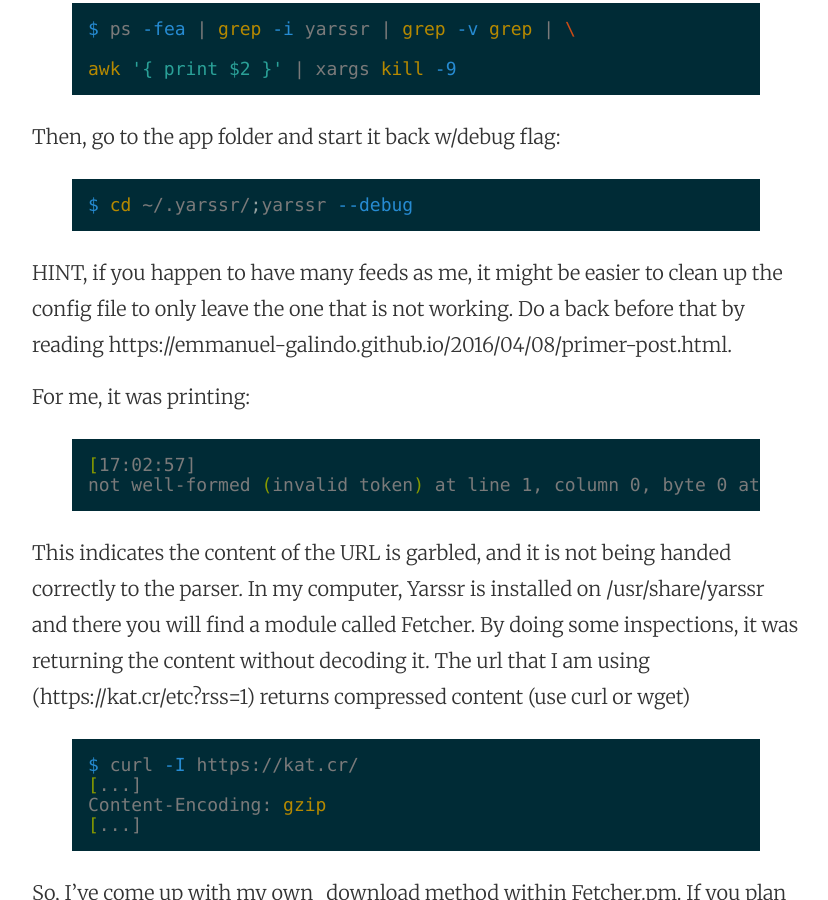
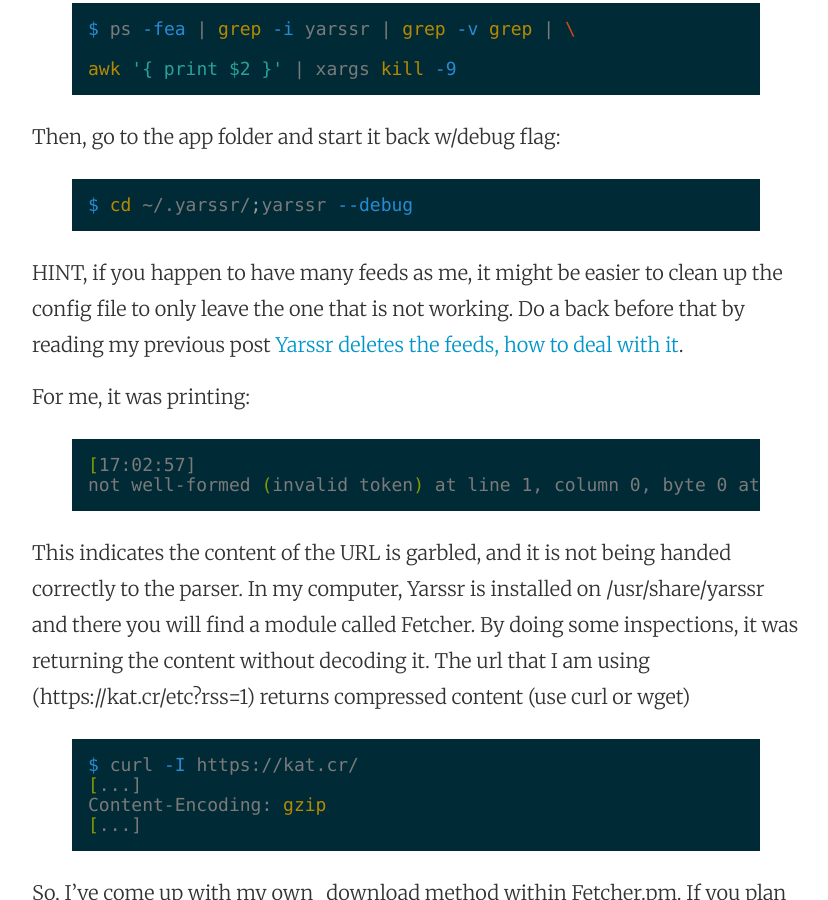
Before and after one commit to emmanuel-galindo/emmanuel-galindo.github.io, a Jekyll site: the page built from _posts/2016-04-14-yarssr-is-not-loading-the-feed-how-to-fix-it.markdown, in a window 1280 px wide and 900 px high, scrolled down 592 px. Shown: the whole window, without its empty margins (224-1052 px from the left). Built offline with Jekyll 4.4.1, drawn with Linux system fonts in a browser that asks for light colours.

Commit message:
Post update: Yarssr is not loading the feed, how to fix it

```diff
--- a/_posts/2016-04-14-yarssr-is-not-loading-the-feed-how-to-fix-it.markdown
+++ b/_posts/2016-04-14-yarssr-is-not-loading-the-feed-how-to-fix-it.markdown
@@ -15,7 +15,9 @@
 $ cd ~/.yarssr/;yarssr --debug
 {% endhighlight %}
 
-HINT, if you happen to have many feeds as me, it might be easier to clean up the config file to only leave the one that is not working. Do a back before that by reading https://emmanuel-galindo.github.io/2016/04/08/primer-post.html.
+HINT, if you happen to have many feeds as me, it might be easier to clean up the config file to only leave the one that is not working. Do a back before that by reading my previous post [Yarssr deletes the feeds, how to deal with it][1].
+
+[1]: https://emmanuel-galindo.github.io/2016/04/08/primer-post.html
 
 For me, it was printing:
 {% highlight shell %}
```
